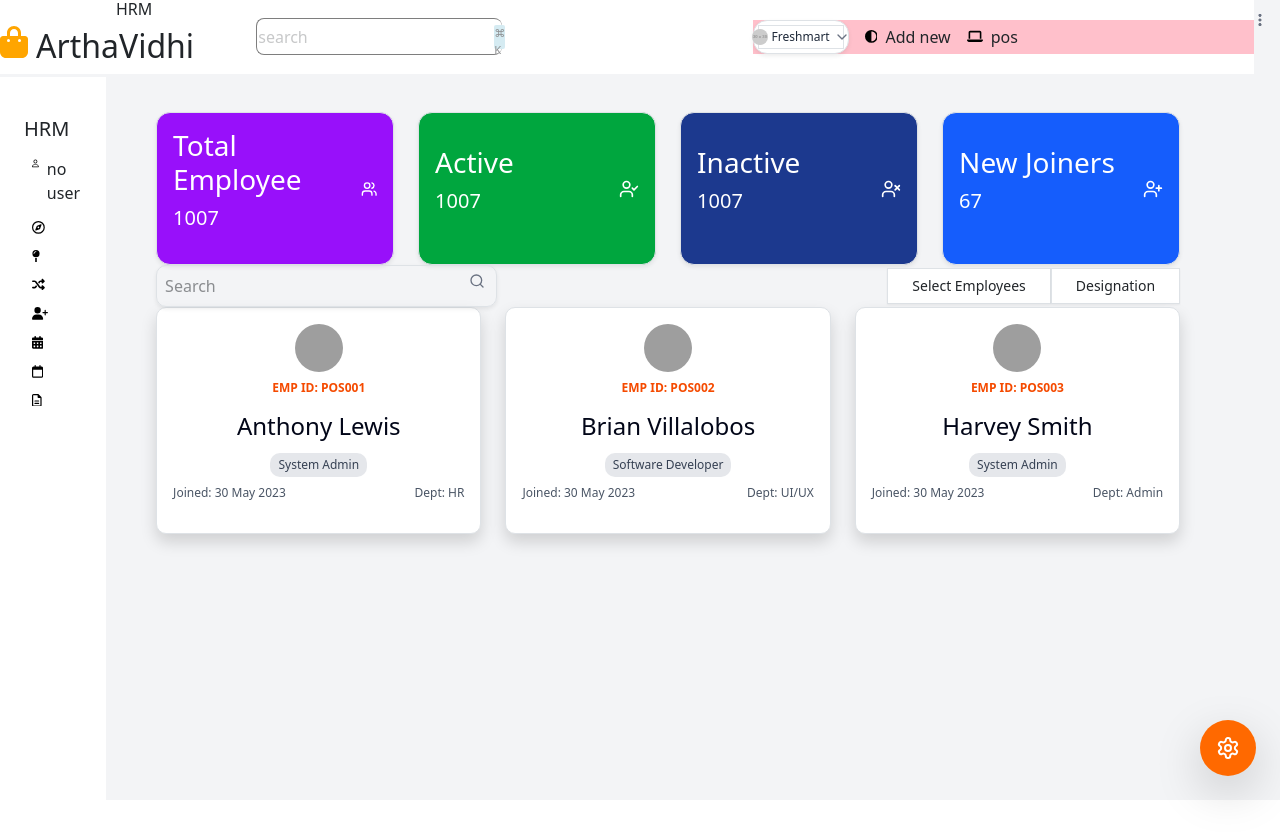
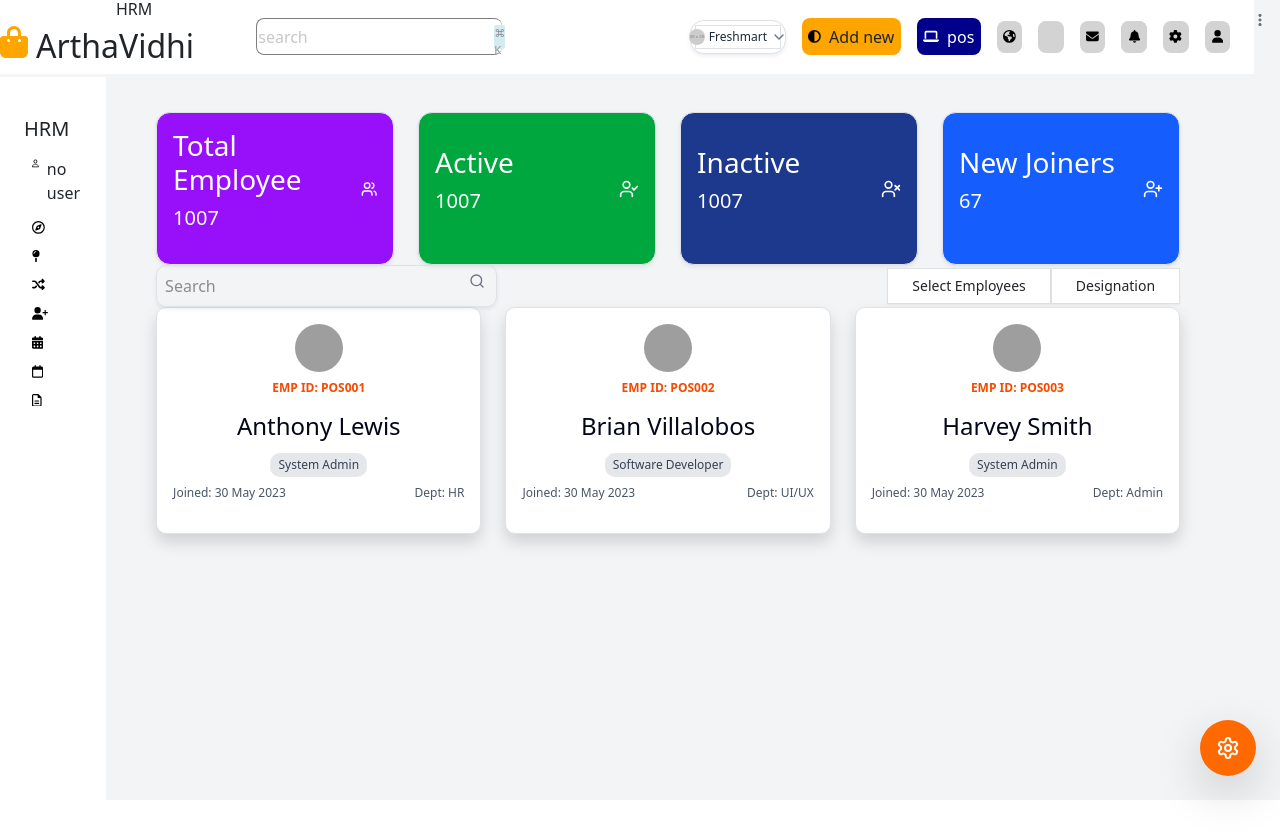
Before and after one commit to Bishal2231/Hrm, a React (Vite) app in the folder frontend/: page / in a window 1280 px wide. Shown: the top 838 px of the page. Built offline with nearby package versions, Linux system fonts and the light colour scheme; grey boxes are pictures that could not be loaded.

Commit message:
navbar completed

```diff
--- a/frontend/src/components/essentials/Nav.jsx
+++ b/frontend/src/components/essentials/Nav.jsx
@@ -8,10 +8,6 @@ const Nav = () => {
   return (
     <div >
       <TopNav />
-
-
-
-
     <MainuContainer />
 
     </div>
--- a/frontend/src/components/essentials/TopNav.jsx
+++ b/frontend/src/components/essentials/TopNav.jsx
@@ -89,16 +89,135 @@ const TopNav = () => {
           </div>
         </div>
       </div>
-      <div style={{display:'flex',alignItems:'center',gap:'1rem',width:'40%',backgroundColor:'pink'}} >
+      <div style={{display:'flex',alignItems:'center',gap:'1rem',width:'45%'}} >
         <Dropdown />
-        <div style={{display:'flex',alignItems:'center',gap:'0.5rem'}}>
+        <div style={{
+          display:'flex',
+          alignItems:'center',
+          gap:'0.5rem',
+          backgroundColor:'orange',
+          padding:'0.4rem',
+          borderRadius:'0.5rem'
+
+        }}>
         <svg xmlns="http://www.w3.org/2000/svg" height={'0.8rem'} viewBox="0 0 512 512"><path d="M448 256c0-106-86-192-192-192l0 384c106 0 192-86 192-192zM0 256a256 256 0 1 1 512 0A256 256 0 1 1 0 256z"/></svg>
             Add new
         </div>
-        <div style={{display:'flex',alignItems:'center',gap:'0.5rem'}}>
-        <svg xmlns="http://www.w3.org/2000/svg"height={'0.8rem'} viewBox="0 0 640 512"><path d="M128 32C92.7 32 64 60.7 64 96l0 256 64 0 0-256 384 0 0 256 64 0 0-256c0-35.3-28.7-64-64-64L128 32zM19.2 384C8.6 384 0 392.6 0 403.2C0 445.6 34.4 480 76.8 480l486.4 0c42.4 0 76.8-34.4 76.8-76.8c0-10.6-8.6-19.2-19.2-19.2L19.2 384z"/></svg>
+        <div style={{
+          display:'flex',
+          alignItems:'center',
+          gap:'0.5rem',
+          backgroundColor:'darkblue',
+          padding:'0.4rem',
+          color:'white',
+          borderRadius:'0.5rem'
+          }}>
+        <svg xmlns="http://www.w3.org/2000/svg"height={'0.8rem'} style={{
+          fill:'white'
+        }} viewBox="0 0 640 512"><path d="M128 32C92.7 32 64 60.7 64 96l0 256 64 0 0-256 384 0 0 256 64 0 0-256c0-35.3-28.7-64-64-64L128 32zM19.2 384C8.6 384 0 392.6 0 403.2C0 445.6 34.4 480 76.8 480l486.4 0c42.4 0 76.8-34.4 76.8-76.8c0-10.6-8.6-19.2-19.2-19.2L19.2 384z"/></svg>
             pos
         </div>
+        <div style={{
+          height:'2rem',
+          width:'2vw',
+          backgroundColor:'lightgray',
+          display:'flex',
+          justifyContent:'center',
+          alignItems:'center',
+          borderRadius:'8px',
+
+        }}>
+        <svg xmlns="http://www.w3.org/2000/svg" height={'0.8rem'} viewBox="0 0 512 512"><path d="M57.7 193l9.4 16.4c8.3 14.5 21.9 25.2 38 29.8L163 255.7c17.2 4.9 29 20.6 29 38.5l0 39.9c0 11 6.2 21 16 25.9s16 14.9 16 25.9l0 39c0 15.6 14.9 26.9 29.9 22.6c16.1-4.6 28.6-17.5 32.7-33.8l2.8-11.2c4.2-16.9 15.2-31.4 30.3-40l8.1-4.6c15-8.5 24.2-24.5 24.2-41.7l0-8.3c0-12.7-5.1-24.9-14.1-33.9l-3.9-3.9c-9-9-21.2-14.1-33.9-14.1L257 256c-11.1 0-22.1-2.9-31.8-8.4l-34.5-19.7c-4.3-2.5-7.6-6.5-9.2-11.2c-3.2-9.6 1.1-20 10.2-24.5l5.9-3c6.6-3.3 14.3-3.9 21.3-1.5l23.2 7.7c8.2 2.7 17.2-.4 21.9-7.5c4.7-7 4.2-16.3-1.2-22.8l-13.6-16.3c-10-12-9.9-29.5 .3-41.3l15.7-18.3c8.8-10.3 10.2-25 3.5-36.7l-2.4-4.2c-3.5-.2-6.9-.3-10.4-.3C163.1 48 84.4 108.9 57.7 193zM464 256c0-36.8-9.6-71.4-26.4-101.5L412 164.8c-15.7 6.3-23.8 23.8-18.5 39.8l16.9 50.7c3.5 10.4 12 18.3 22.6 20.9l29.1 7.3c1.2-9 1.8-18.2 1.8-27.5zM0 256a256 256 0 1 1 512 0A256 256 0 1 1 0 256z"/></svg>
+        </div>
+
+        <div style={{
+          height:'2rem',
+          width:'2vw',
+          backgroundColor:'lightgray',
+          display:'flex',
+          justifyContent:'center',
+          alignItems:'center',
+          borderRadius:'8px',
+
+        }}>
+
+
+        </div>
+
+        <div style={{
+          height:'2rem',
+          width:'2vw',
+          backgroundColor:'lightgray',
+          display:'flex',
+          justifyContent:'center',
+          alignItems:'center',
+          borderRadius:'8px',
+
+        }}>
+           <svg xmlns="http://www.w3.org/2000/svg" height={'0.8rem'} viewBox="0 0 512 512"><path d="M48 64C21.5 64 0 85.5 0 112c0 15.1 7.1 29.3 19.2 38.4L236.8 313.6c11.4 8.5 27 8.5 38.4 0L492.8 150.4c12.1-9.1 19.2-23.3 19.2-38.4c0-26.5-21.5-48-48-48L48 64zM0 176L0 384c0 35.3 28.7 64 64 64l384 0c35.3 0 64-28.7 64-64l0-208L294.4 339.2c-22.8 17.1-54 17.1-76.8 0L0 176z"/></svg>
+
+        </div>
+
+        <div style={{
+          height:'2rem',
+          width:'2vw',
+          backgroundColor:'lightgray',
+          display:'flex',
+          justifyContent:'center',
+          alignItems:'center',
+          borderRadius:'8px',
+
+        }}>
+
+       <div style={{
+          height:'2rem',
+          width:'2vw',
+          backgroundColor:'lightgray',
+          display:'flex',
+          justifyContent:'center',
+          alignItems:'center',
+          borderRadius:'8px',
+
+        }}>
+
+          <svg xmlns="http://www.w3.org/2000/svg" height={'0.8rem'} viewBox="0 0 448 512"><path d="M224 0c-17.7 0-32 14.3-32 32l0 19.2C119 66 64 130.6 64 208l0 18.8c0 47-17.3 92.4-48.5 127.6l-7.4 8.3c-8.4 9.4-10.4 22.9-5.3 34.4S19.4 416 32 416l384 0c12.6 0 24-7.4 29.2-18.9s3.1-25-5.3-34.4l-7.4-8.3C401.3 319.2 384 273.9 384 226.8l0-18.8c0-77.4-55-142-128-156.8L256 32c0-17.7-14.3-32-32-32zm45.3 493.3c12-12 18.7-28.3 18.7-45.3l-64 0-64 0c0 17 6.7 33.3 18.7 45.3s28.3 18.7 45.3 18.7s33.3-6.7 45.3-18.7z"/></svg>
+        </div>
+
+        </div>
+        <div style={{
+          height:'2rem',
+          width:'2vw',
+          backgroundColor:'lightgray',
+          display:'flex',
+          justifyContent:'center',
+          alignItems:'center',
+          borderRadius:'8px',
+
+        }}>
+          <svg xmlns="http://www.w3.org/2000/svg" height={'0.8rem'} viewBox="0 0 512 512"><path d="M495.9 166.6c3.2 8.7 .5 18.4-6.4 24.6l-43.3 39.4c1.1 8.3 1.7 16.8 1.7 25.4s-.6 17.1-1.7 25.4l43.3 39.4c6.9 6.2 9.6 15.9 6.4 24.6c-4.4 11.9-9.7 23.3-15.8 34.3l-4.7 8.1c-6.6 11-14 21.4-22.1 31.2c-5.9 7.2-15.7 9.6-24.5 6.8l-55.7-17.7c-13.4 10.3-28.2 18.9-44 25.4l-12.5 57.1c-2 9.1-9 16.3-18.2 17.8c-13.8 2.3-28 3.5-42.5 3.5s-28.7-1.2-42.5-3.5c-9.2-1.5-16.2-8.7-18.2-17.8l-12.5-57.1c-15.8-6.5-30.6-15.1-44-25.4L83.1 425.9c-8.8 2.8-18.6 .3-24.5-6.8c-8.1-9.8-15.5-20.2-22.1-31.2l-4.7-8.1c-6.1-11-11.4-22.4-15.8-34.3c-3.2-8.7-.5-18.4 6.4-24.6l43.3-39.4C64.6 273.1 64 264.6 64 256s.6-17.1 1.7-25.4L22.4 191.2c-6.9-6.2-9.6-15.9-6.4-24.6c4.4-11.9 9.7-23.3 15.8-34.3l4.7-8.1c6.6-11 14-21.4 22.1-31.2c5.9-7.2 15.7-9.6 24.5-6.8l55.7 17.7c13.4-10.3 28.2-18.9 44-25.4l12.5-57.1c2-9.1 9-16.3 18.2-17.8C227.3 1.2 241.5 0 256 0s28.7 1.2 42.5 3.5c9.2 1.5 16.2 8.7 18.2 17.8l12.5 57.1c15.8 6.5 30.6 15.1 44 25.4l55.7-17.7c8.8-2.8 18.6-.3 24.5 6.8c8.1 9.8 15.5 20.2 22.1 31.2l4.7 8.1c6.1 11 11.4 22.4 15.8 34.3zM256 336a80 80 0 1 0 0-160 80 80 0 1 0 0 160z"/></svg>
+
+        </div>
+
+
+        <div style={{
+          height:'2rem',
+          width:'2vw',
+          backgroundColor:'lightgray',
+          display:'flex',
+          justifyContent:'center',
+          alignItems:'center',
+          borderRadius:'8px',
+
+        }}>
+          <svg xmlns="http://www.w3.org/2000/svg" height={'0.8rem'} viewBox="0 0 448 512"><path d="M224 256A128 128 0 1 0 224 0a128 128 0 1 0 0 256zm-45.7 48C79.8 304 0 383.8 0 482.3C0 498.7 13.3 512 29.7 512l388.6 0c16.4 0 29.7-13.3 29.7-29.7C448 383.8 368.2 304 269.7 304l-91.4 0z"/></svg>
+
+        </div>
+
+
+
+
+
+
       </div>
     </div>
   );
```
Also changed, not shown: 1 other file (tests, documents, lock files or other folders).
